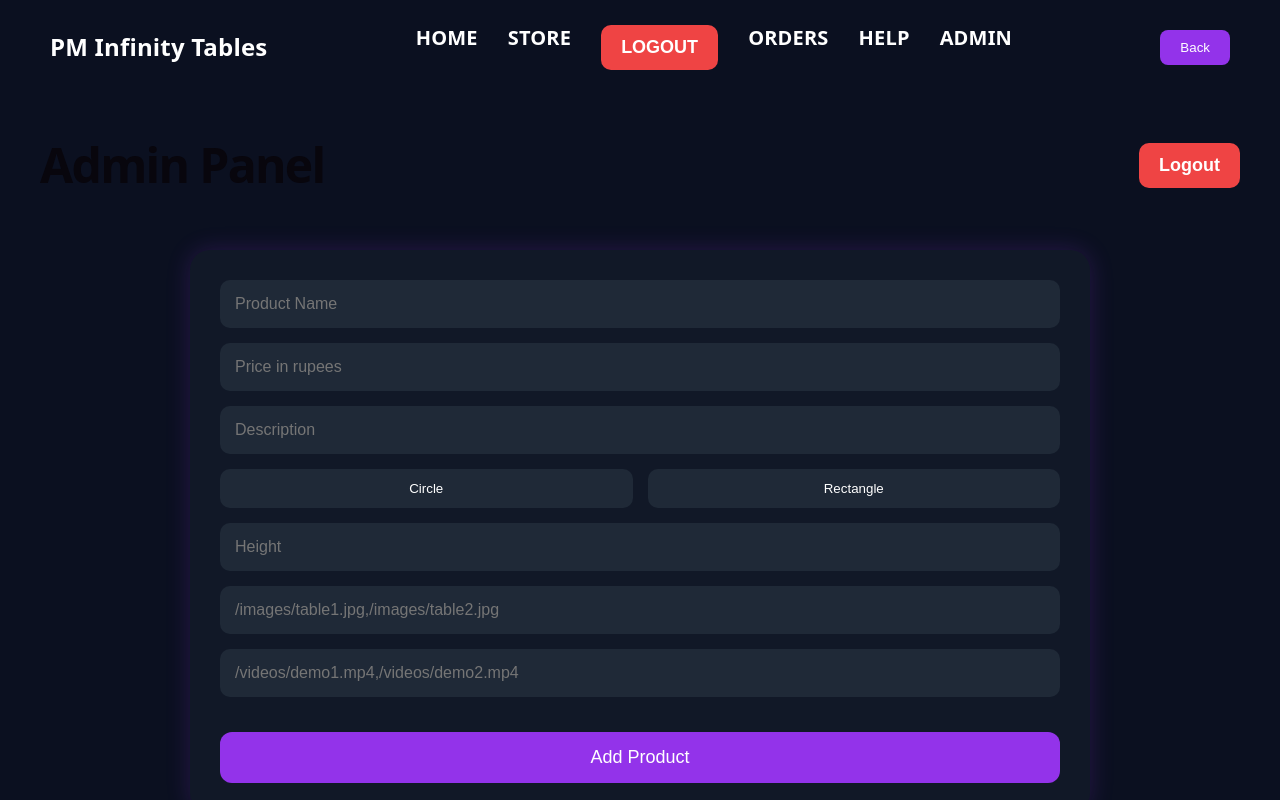
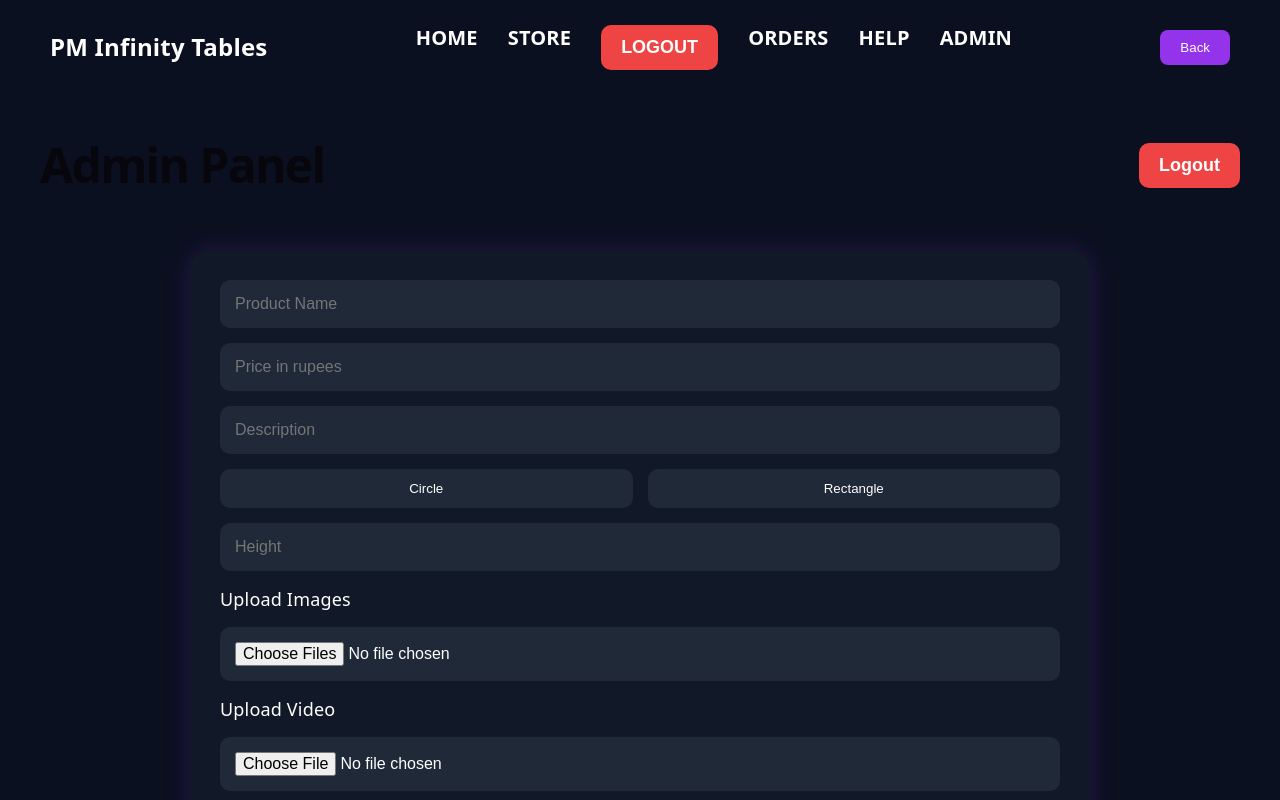
Before and after one commit to daredevilkk/my_business_web, a React (Vite) app: page /admin in a window 1280 px wide. Shown: the top 800 px of the page. Built offline with nearby package versions, Linux system fonts and the light colour scheme; sample sign-in values are in the browser's storage.

Commit message:
Updated admin page for file uploads

```diff
--- a/src/components/Admin.jsx
+++ b/src/components/Admin.jsx
@@ -9,15 +9,47 @@ function Admin() {
 const [price, setPrice] = useState("");
 const [description, setDescription] = useState("");
 const [height, setHeight] = useState("");
-const [images, setImages] = useState("");
-const [videos, setVideos] = useState("");
+const [images, setImages] = useState([]);
+const [video, setVideo] = useState(null);
 const [shape, setShape] = useState("");
 
 const [radius, setRadius] = useState("");
 const [length, setLength] = useState("");
 const [breadth, setBreadth] = useState("");
 
+const uploadFile = async (file) => {
+  const formData = new FormData();
+
+  formData.append("file", file);
+
+  const response = await fetch(
+    "https://my-business-backend-1z8e.onrender.com/upload",
+    {
+      method: "POST",
+      body: formData,
+    }
+  );
+
+  const data = await response.json();
+
+  return data.url;
+};
 const addProduct = async () => {
+
+  const imageUrls = [];
+
+for (const image of images) {
+  const url = await uploadFile(image);
+  imageUrls.push(url);
+}
+
+let videoUrls = [];
+
+if (video) {
+  const url = await uploadFile(video);
+  videoUrls.push(url);
+}
+
   const product = {
   name,
   price: Number(price),
@@ -30,18 +62,13 @@ const addProduct = async () => {
 
   length: length ? Number(length) : null,
   breadth: breadth ? Number(breadth) : null,
+   images: imageUrls,
+  videos: videoUrls,
 
-  images: images
-  ? images.split(",").map(i => i.trim())
-  : [],
-
-videos: videos
-  ? videos.split(",").map(v => v.trim())
-  : [],
 };
 
   try {
-    const response = await fetch("https://my-business-backend-1z8e.onrender.com//products", {
+    const response = await fetch("https://my-business-backend-1z8e.onrender.com/products", {
       method: "POST",
       headers: {
         "Content-Type": "application/json",
@@ -62,6 +89,8 @@ videos: videos
     setRadius("");
     setLength("");
     setBreadth("");
+    setImages([]);
+setVideo(null);
 
   } catch (error) {
     console.log(error);
@@ -179,20 +208,27 @@ videos: videos
         value={height}
         onChange={(e) => setHeight(e.target.value)}
       />
+      <label>Upload Images</label>
 
-      <input
-        type="text"
-        placeholder="/images/table1.jpg,/images/table2.jpg"
-        value={images}
-        onChange={(e) => setImages(e.target.value)}
-      />
+<input
+  type="file"
+  accept="image/*"
+  multiple
+  onChange={(e) =>
+    setImages([...e.target.files])
+  }
+/>
 
-      <input
-        type="text"
-        placeholder="/videos/demo1.mp4,/videos/demo2.mp4"
-        value={videos}
-        onChange={(e) => setVideos(e.target.value)}
-      />
+<label>Upload Video</label>
+
+<input
+  type="file"
+  accept="video/*"
+  onChange={(e) =>
+    setVideo(e.target.files[0])
+  }
+/>
+
 
       <button
         className="add-btn"
```
